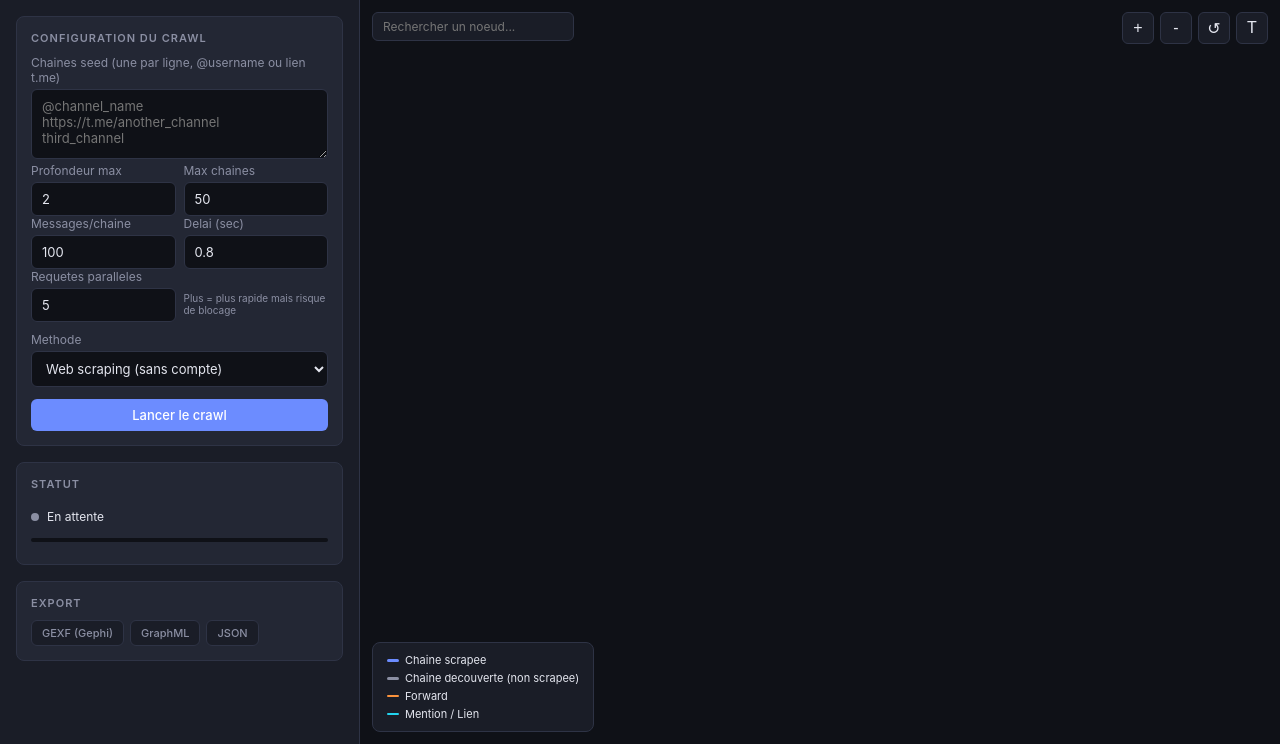
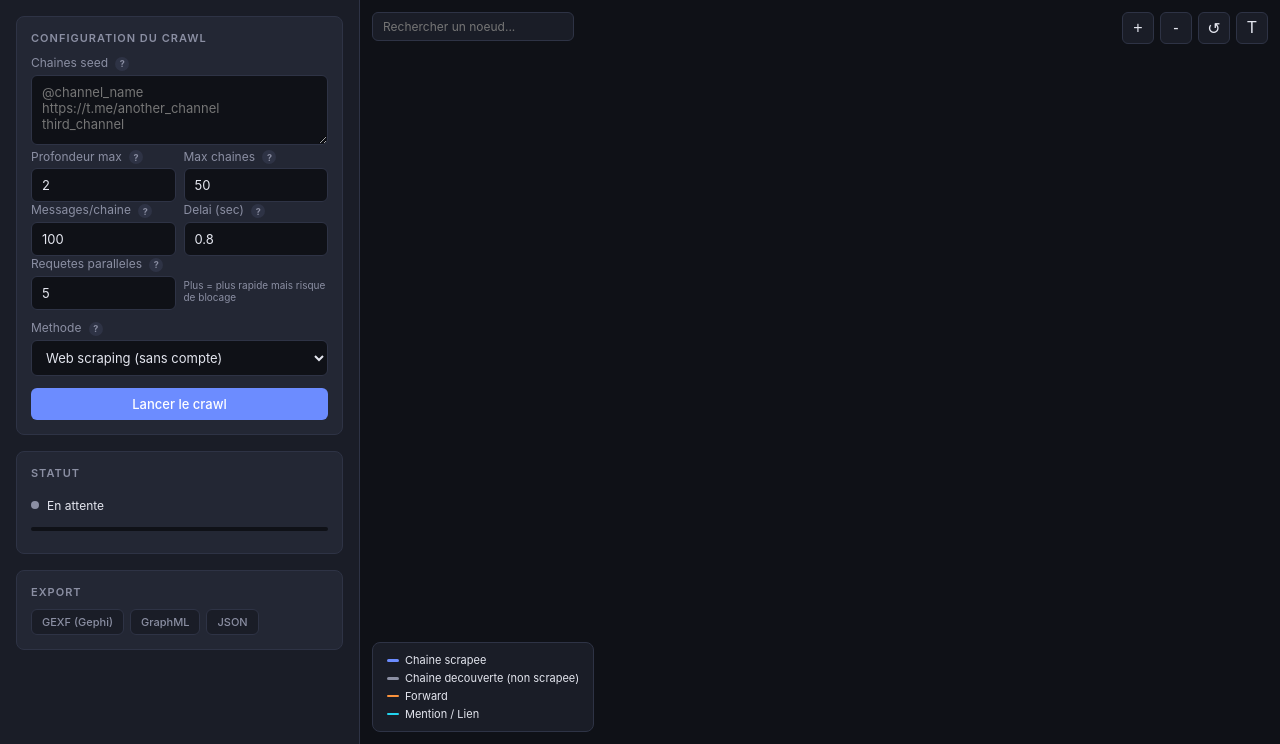
Before and after one commit to lilou0311430/telegram-network-mapper, a Flask app: page / in a window 1280 px wide. Shown: the part 56-800 px from the top of the page. Run offline with Flask 3, Linux system fonts and the light colour scheme; some libraries are stand-ins or nearby versions.

Commit message:
feat: add help tooltips on all config labels
Add hover "?" icons next to each form label explaining what the option
does (max chains, messages/chain, delay, depth, concurrency, method).

Co-Authored-By: Claude Opus 4.6 <noreply@anthropic.com>

```diff
--- a/templates/index.html
+++ b/templates/index.html
@@ -417,6 +417,55 @@
             border-radius: 2px;
         }
 
+        /* Help tooltips */
+        .help-tip {
+            display: inline-flex;
+            align-items: center;
+            justify-content: center;
+            width: 14px;
+            height: 14px;
+            border-radius: 50%;
+            background: var(--border);
+            color: var(--text-dim);
+            font-size: 9px;
+            font-weight: 700;
+            cursor: help;
+            margin-left: 4px;
+            position: relative;
+            vertical-align: middle;
+        }
+
+        .help-tip:hover {
+            background: var(--accent);
+            color: #fff;
+        }
+
+        .help-tip .help-text {
+            display: none;
+            position: absolute;
+            bottom: calc(100% + 6px);
+            left: 50%;
+            transform: translateX(-50%);
+            background: var(--surface);
+            border: 1px solid var(--border);
+            border-radius: 6px;
+            padding: 8px 10px;
+            font-size: 11px;
+            font-weight: 400;
+            color: var(--text);
+            white-space: normal;
+            width: 220px;
+            box-shadow: 0 4px 16px rgba(0,0,0,0.4);
+            z-index: 200;
+            line-height: 1.4;
+            text-transform: none;
+            letter-spacing: 0;
+        }
+
+        .help-tip:hover .help-text {
+            display: block;
+        }
+
         /* Telethon config */
         .telethon-config {
             display: none;
@@ -468,34 +517,34 @@
             <div class="panel">
                 <div class="panel-title">Configuration du crawl</div>
 
-                <label>Chaines seed (une par ligne, @username ou lien t.me)</label>
+                <label>Chaines seed <span class="help-tip">?<span class="help-text">Les chaines de depart du crawl. Entre un @username, un lien t.me ou juste le nom, un par ligne.</span></span></label>
                 <textarea id="seeds" placeholder="@channel_name&#10;https://t.me/another_channel&#10;third_channel"></textarea>
 
                 <div class="row">
                     <div>
-                        <label>Profondeur max</label>
+                        <label>Profondeur max <span class="help-tip">?<span class="help-text">Nombre de niveaux de liens a explorer. 1 = seulement les liens directs, 2 = liens des liens, etc. Plus c'est haut, plus le reseau sera grand.</span></span></label>
                         <input type="number" id="max-depth" value="2" min="0" max="10">
                     </div>
                     <div>
-                        <label>Max chaines</label>
+                        <label>Max chaines <span class="help-tip">?<span class="help-text">Nombre maximum de chaines a scraper au total. Limite le crawl pour eviter qu'il tourne trop longtemps.</span></span></label>
                         <input type="number" id="max-channels" value="50" min="1" max="500">
                     </div>
                 </div>
 
                 <div class="row">
                     <div>
-                        <label>Messages/chaine</label>
+                        <label>Messages/chaine <span class="help-tip">?<span class="help-text">Nombre de messages recents a analyser par chaine. Plus il y en a, plus on trouve de liens, mais le scraping est plus lent.</span></span></label>
                         <input type="number" id="max-messages" value="100" min="10" max="1000">
                     </div>
                     <div>
-                        <label>Delai (sec)</label>
+                        <label>Delai (sec) <span class="help-tip">?<span class="help-text">Temps d'attente entre chaque requete. Un delai plus long evite de se faire bloquer par Telegram, mais ralentit le crawl.</span></span></label>
                         <input type="number" id="delay" value="0.8" min="0.2" max="10" step="0.1">
                     </div>
                 </div>
 
                 <div class="row">
                     <div>
-                        <label>Requetes paralleles</label>
+                        <label>Requetes paralleles <span class="help-tip">?<span class="help-text">Nombre de chaines scrapees en meme temps. Plus = plus rapide, mais augmente le risque de blocage par Telegram.</span></span></label>
                         <input type="number" id="concurrency" value="5" min="1" max="15">
                     </div>
                     <div>
@@ -506,7 +555,7 @@
                     </div>
                 </div>
 
-                <label>Methode</label>
+                <label>Methode <span class="help-tip">?<span class="help-text">Web scraping : pas besoin de compte, mais limite aux chaines publiques. Telethon API : necessite un compte Telegram, mais plus complet et fiable.</span></span></label>
                 <select id="method" onchange="toggleTelethon()">
                     <option value="web">Web scraping (sans compte)</option>
                     <option value="telethon">Telethon API (avec compte)</option>
```
